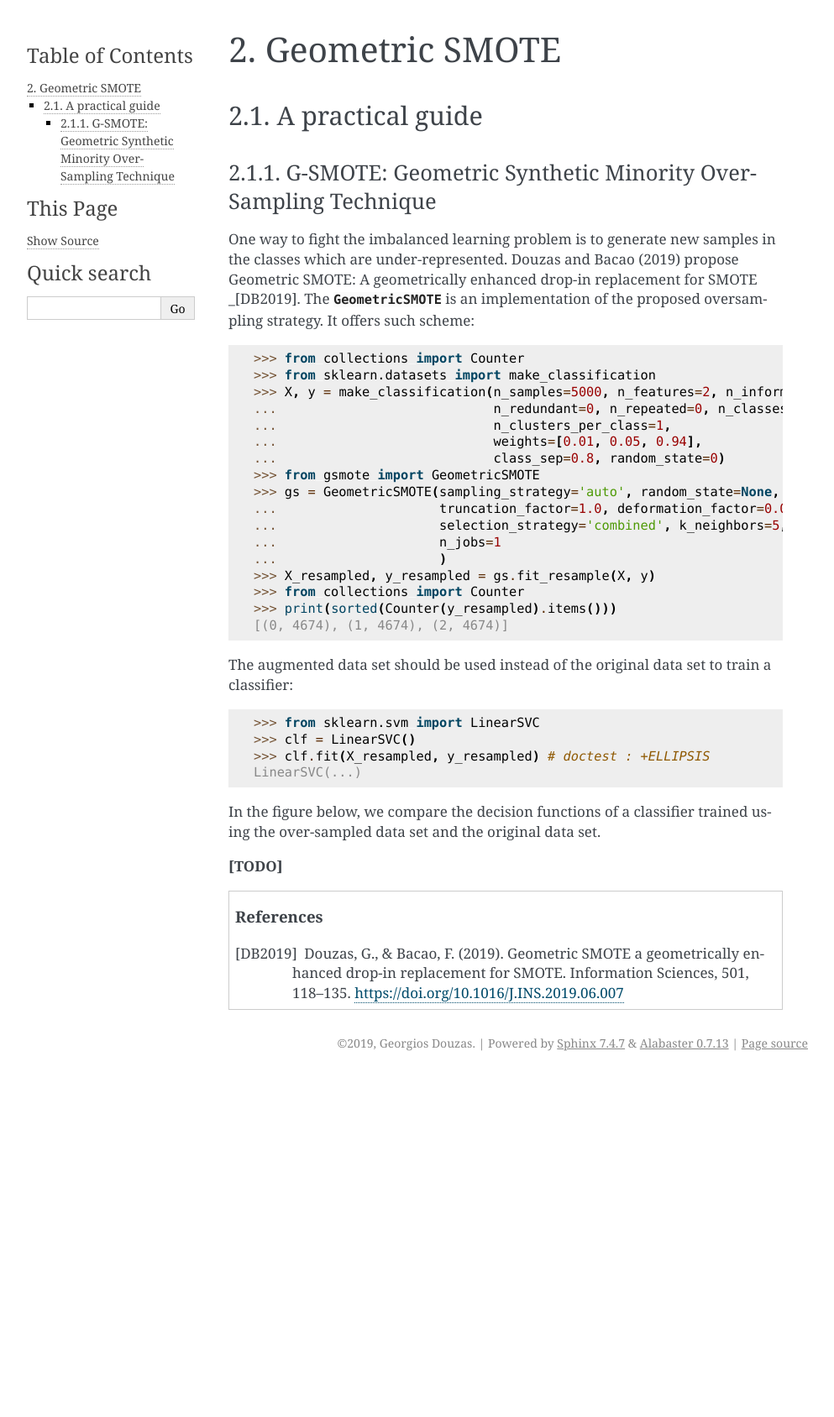
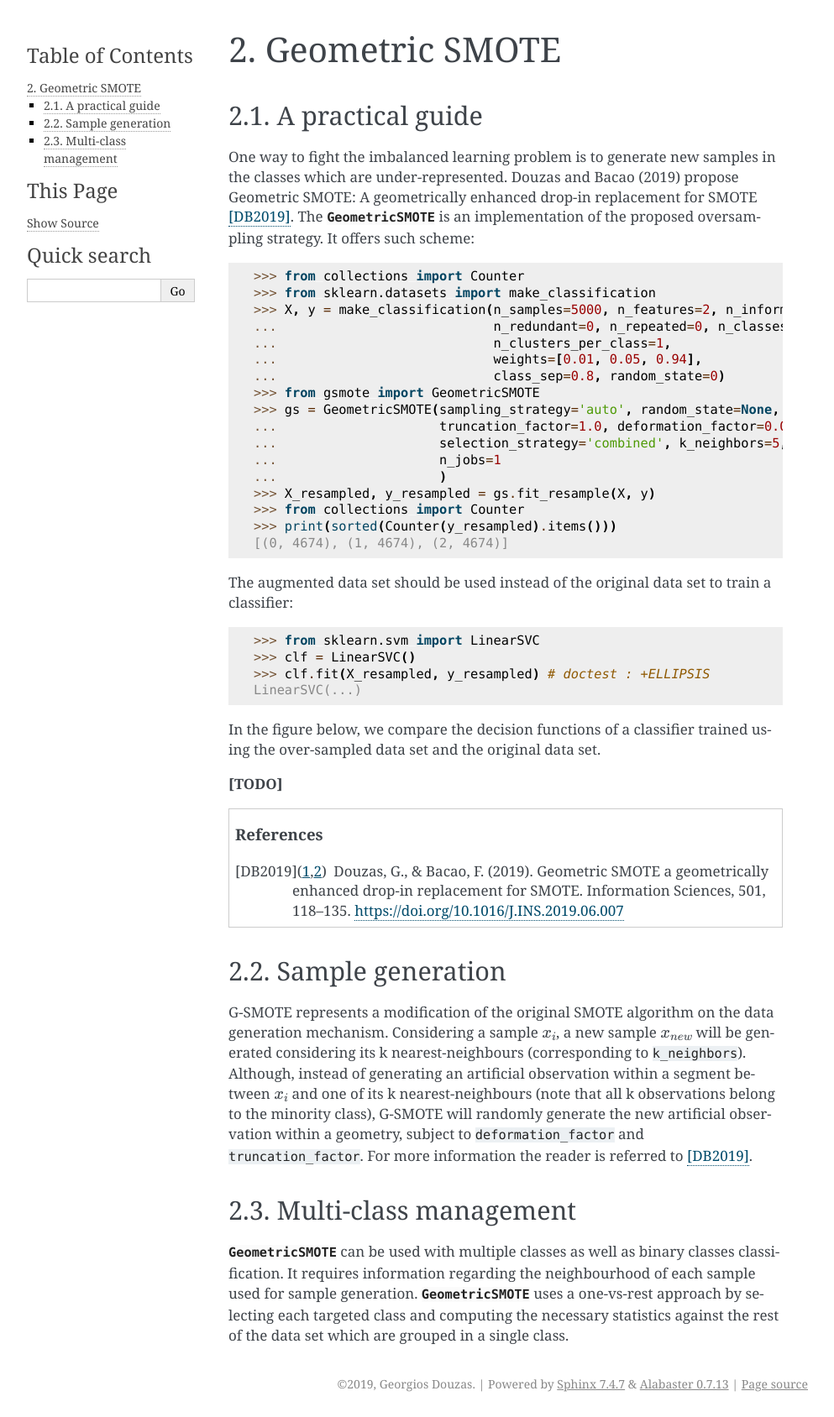
Before and after one commit to NOVA-IMS-Innovation-and-Analytics-Lab/geometric-smote, a Sphinx documentation site: the page built from doc/gsmote.rst, in a window 1280 px wide. Shown: the whole page at 84% size, without its empty margins (148-1141 px from the left). Built offline with Sphinx 7.4.7, drawn with Linux system fonts in a browser that asks for light colours; before the commit the page ends 1282 px from its top, so only the background shows below that.

Commit message:
Added sample generation and multiclass management descriptions

```diff
--- a/doc/gsmote.rst
+++ b/doc/gsmote.rst
@@ -9,13 +9,10 @@ Geometric SMOTE
 A practical guide
 =================
 
-G-SMOTE: Geometric Synthetic Minority Over-Sampling Technique
--------------------------------------------------------------
-
 One way to fight the imbalanced learning problem is to generate
 new samples in the classes which are under-represented. Douzas
 and Bacao (2019) propose Geometric SMOTE: A geometrically enhanced
-drop-in replacement for SMOTE _[DB2019]. The
+drop-in replacement for SMOTE [DB2019]_. The
 :class:`GeometricSMOTE` is an implementation of the proposed
 oversampling strategy. It offers such scheme::
 
@@ -37,15 +34,16 @@ oversampling strategy. It offers such scheme::
    >>> print(sorted(Counter(y_resampled).items()))
    [(0, 4674), (1, 4674), (2, 4674)]
 
-The augmented data set should be used instead of the original data set to train
-a classifier::
+The augmented data set should be used instead of the original data set
+to train a classifier::
 
    >>> from sklearn.svm import LinearSVC
    >>> clf = LinearSVC()
    >>> clf.fit(X_resampled, y_resampled) # doctest : +ELLIPSIS
    LinearSVC(...)
 
-In the figure below, we compare the decision functions of a classifier trained using the over-sampled data set and the original data set.
+In the figure below, we compare the decision functions of a classifier
+trained using the over-sampled data set and the original data set.
 
 **[TODO]**
 
@@ -55,3 +53,29 @@ In the figure below, we compare the decision functions of a classifier trained u
               geometrically enhanced drop-in replacement for SMOTE.
               Information Sciences, 501, 118–135.
               https://doi.org/10.1016/J.INS.2019.06.007
+
+
+Sample generation
+=================
+
+G-SMOTE represents a modification of the original SMOTE algorithm on
+the data generation mechanism. Considering a sample :math:`x_i`, a new
+sample :math:`x_{new}` will be generated considering its k
+nearest-neighbours (corresponding to ``k_neighbors``). Although,
+instead of generating an artificial observation within a segment between
+:math:`x_i` and one of its k nearest-neighbours (note that all k
+observations belong to the minority class), G-SMOTE will randomly generate
+the new artificial observation within a geometry, subject to
+``deformation_factor`` and ``truncation_factor``. For more information
+the reader is referred to [DB2019]_.
+
+
+Multi-class management
+======================
+
+:class:`GeometricSMOTE` can be used with multiple classes as well as
+binary classes classification. It requires information regarding the
+neighbourhood of each sample used for sample generation.
+:class:`GeometricSMOTE` uses a one-vs-rest approach by selecting each
+targeted class and computing the necessary statistics against the rest
+of the data set which are grouped in a single class.
```
